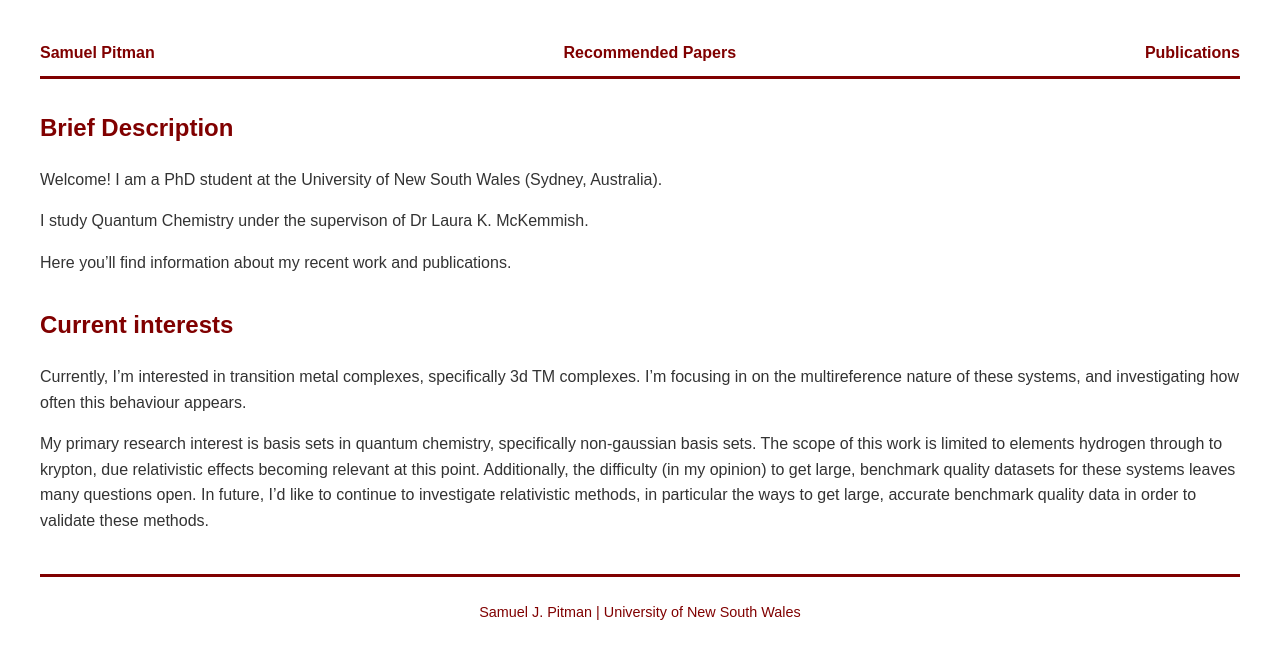
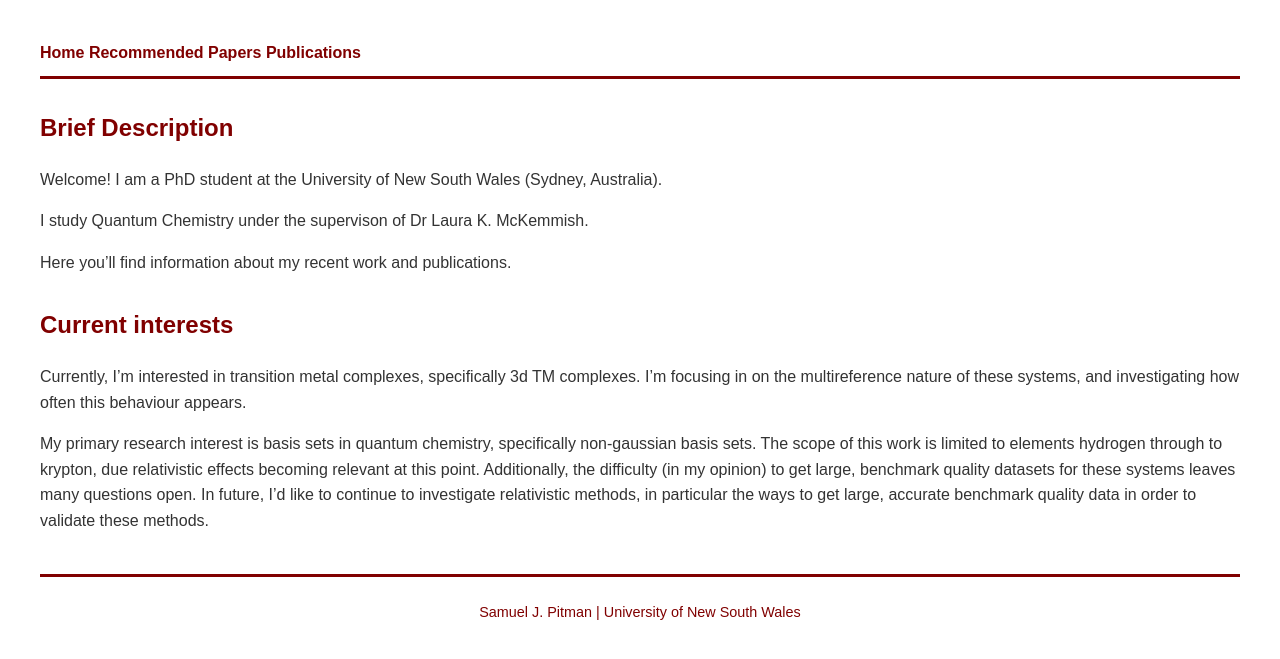
Before and after one commit to SamuelPitman/SamuelPitman.github.io, a Jekyll site: the page built from index.md, in a window 1280 px wide. Shown: the top 659 px of the page. Built offline with Jekyll 4.4.1, drawn with Linux system fonts in a browser that asks for light colours.

Commit message:
Update default.html
nav

```diff
--- a/_layouts/default.html
+++ b/_layouts/default.html
@@ -7,11 +7,11 @@
 </head>
 <body>
   <header>
-    <a href="{{ '/' | relative_url }}">{{ site.title }}</a>
-
-    <a href="{{ '/recommended-papers' | relative_url }}">Recommended Papers</a>
-    <a href="{{ '/publications' | relative_url }}">Publications</a>
-
+    <nav>
+       <a href="{{ '/' | relative_url }}">Home</a>
+       <a href="{{ '/recommended-papers' | relative_url }}">Recommended Papers</a>
+       <a href="{{ '/publications' | relative_url }}">Publications</a>
+    </nav>
   </header>
 
   <main>
```
